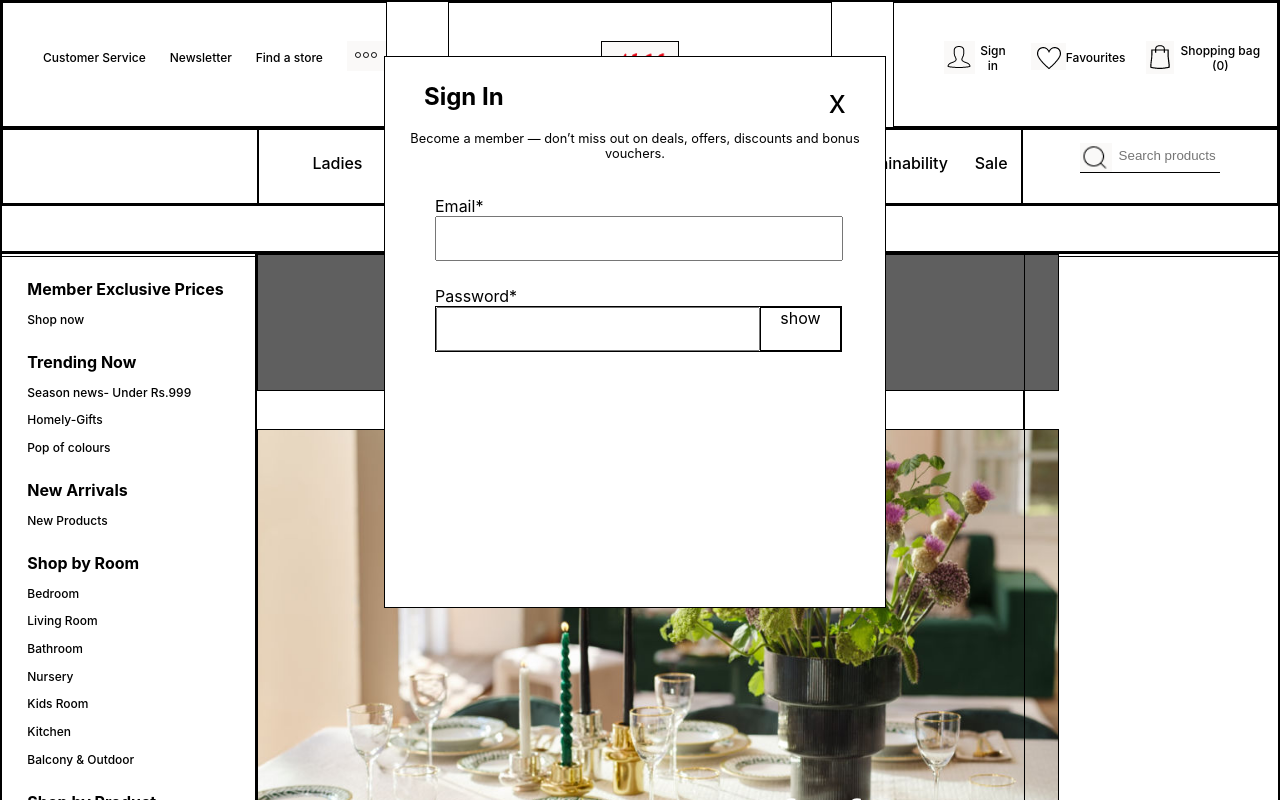
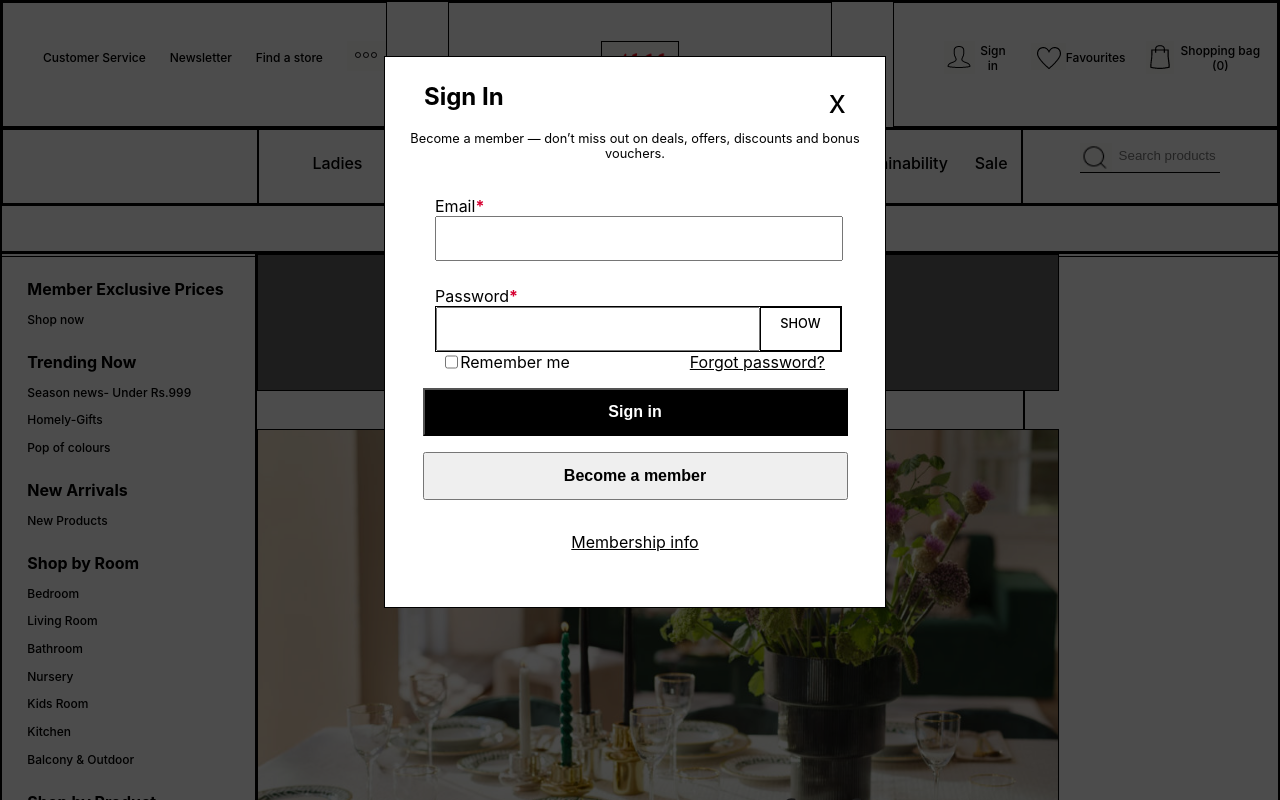
Before and after one commit to mandar-purandare/h_and_m_clone, a React (Create React App) app: page / in a window 1280 px wide. Both pictures are taken after a click on the item "Sign in". Shown: the top 800 px of the page. Built offline with nearby package versions, Linux system fonts and the light colour scheme.

Commit message:
home page, sign in, become member updated

```diff
--- a/src/App.css
+++ b/src/App.css
@@ -2,7 +2,35 @@
   text-align: center;
 }
 
-.App-logo {
+.App-Blur{
+  /* top, transparent black, faked with gradient */
+  background: linear-gradient(
+                                rgba(0, 0, 0, 0.7),
+                                rgba(0, 0, 0, 0.7)
+                              );
+  text-align: center;
+}
+
+.App-Blur img, .App-Blur + .homebody-container img {
+  filter: brightness(30%);
+}
+
+.App-Blur  .header-container input:not(.sign-in input){
+  filter: brightness(30%);
+}
+
+.App-Blur .large-banner, .App-Blur .small-banner, .App-Blur .footer{
+  filter: brightness(30%);
+}
+
+
+
+
+
+
+/*-------------------------------------------------------------------------------------------------------*/
+
+/* .App-logo {
   height: 40vmin;
   pointer-events: none;
 }
@@ -35,4 +63,4 @@
   to {
     transform: rotate(360deg);
   }
-}
+} */
--- a/src/App.js
+++ b/src/App.js
@@ -2,12 +2,16 @@ import './App.css';
 import Header from './Header';
 import HomeBody from './HomeBody';
 import Footer from './Footer';
+import { useState } from 'react';
 
 
 function App() {
+
+  const [appBlur, setAppBlur] = useState('App');
+
   return (
-    <div className="App">
-      <Header/>
+    <div className={appBlur}>
+      <Header appBlur={appBlur} setAppBlur={setAppBlur}/>
       <HomeBody/>
       <Footer/>
     </div>
--- a/src/Header.jsx
+++ b/src/Header.jsx
@@ -9,13 +9,13 @@ import magnifying_glass from './Images/magnifying-glass.png';
 import { useState } from 'react';
 import SignIn from './SignIn';
 
-function Header() {
+function Header({appBlur, setAppBlur}) {
 
    const [signInModalDisplay, setSignInModalDisplay] = useState(false);
 
    function showSignIn(){
          setSignInModalDisplay(signInModalDisplay =>  signInModalDisplay = true);
-        //  alert(signInModalDisplay);
+         setAppBlur(appBlur => appBlur = 'App-Blur');
    }
 
 
@@ -26,7 +26,7 @@ function Header() {
 
   return (
     <div className='header-container'>
-        <SignIn display={signInModalDisplay} setDisplay={setSignInModalDisplay}/>
+        <SignIn display={signInModalDisplay} setDisplay={setSignInModalDisplay} appBlur={appBlur} setAppBlur={setAppBlur}/>
         <div className='header-row-1'>
             <nav>
                 <ul className='service-links-list'>
--- a/src/SignIn.css
+++ b/src/SignIn.css
@@ -1,11 +1,13 @@
 .sign-in-modal{
     width: 500px;
     height: 550px;
+    overflow-y: auto;
     background-color: white;
     border: 1px solid black;
     position: absolute;
     top: 7%;
     left: 30%;
+    z-index: 1;
 }
 
 .title-and-close-button{
@@ -15,6 +17,12 @@
 
 .title-and-close-button > h2 {
     padding: 5% 40% 0% 5%;
+    /* border: 1px solid black; */
+}
+
+#become-member-title{
+    padding: 5% 4% 0% 5%;
+    /* border: 1px solid black; */
 }
 
 .title-and-close-button > div{
@@ -73,6 +81,155 @@
     border: 1px solid black;
     width: 20%;
     float: right;
+    padding-top: 2%;
+    font-size: 0.8em;
+    font-weight: 500;
+}
 
-    /* margin-right: 5%; */
+.forgot-password{
+    display: flex;
+    width: 100%;
+    height: 10%;
+    margin-top: 5%;
+    justify-content: space-around;
+    align-items: center;
 }
+
+.forgot-password > div{
+    display: flex;
+    justify-content: space-between;
+    width: 25%;
+}
+
+/* .sign-in-button, .become-a-member-button{
+    width: 90%;
+    height: 10%;
+    margin-top: 2%;
+
+} */
+
+.sign-in-button, .become-a-member-button{
+    width: 85%;
+    height: 3em;
+    margin-top: 1em;
+
+}
+
+.sign-in-button{
+    background-color: black;
+    color: white;
+    font-weight: 700;
+    font-size: 1em;
+}
+
+.sign-in-button:hover{
+    opacity: 0.5;
+    cursor: pointer;
+}
+
+.become-a-member-button{
+    color: black;
+    font-size: 1em;
+    font-weight: 700;
+    margin-bottom: 2em;
+}
+
+.hover{
+    cursor: pointer;
+}
+
+.underline{
+    text-decoration: underline;
+}
+
+.sign-in-modal > label > span, .become-a-member-block > label > span{
+    color: rgb(214,0,49);
+    font-weight: 700;
+}
+
+
+
+.become-a-member-block > label{
+    float: left;
+    margin-left: 10%;
+    margin-top: 5%;
+}
+
+.become-a-member-block > .become-a-member-button{
+    background-color: black;
+    color: white;
+    font-weight: 700;
+    font-size: 1em;
+}
+
+.become-a-member-block > .become-a-member-button:hover{
+    opacity: 0.5;
+}
+
+.become-a-member-block > .sign-in-button{
+    background-color: white;
+    color: black;
+}
+
+.become-a-member-block > .sign-in-button:hover{
+    opacity: 1;
+}
+
+.create-password-rules{
+    margin: auto;
+    margin-top: 20%;
+    margin-bottom: 2%;
+    /* border: 1px solid black; */
+    width: 80%;
+    height: 1%;
+    font-size: 0.8em;
+    font-weight: 500;
+    text-align: start;
+}
+
+.become-a-member-block > .date-of-birth{
+    height: 40px;
+    margin-top: 5px;
+    width: 80%;
+}
+
+.birthday-gift-message{
+    margin: auto;
+    margin-top: 1%;
+    margin-bottom: 2%;
+    /* border: 1px solid black; */
+    width: 80%;
+    height: 1%;
+    font-size: 0.8em;
+    font-weight: 500;
+    text-align: start;
+}
+
+.add-more-get-more{
+    width: 80%;
+    border: 1px solid black;
+    height: 40px;
+    margin: auto;
+    display: flex;
+    justify-content: space-around;
+    align-items: center;
+    font-weight: 500;
+}
+
+.mailing-service{
+    display: flex;
+    font-size: 0.8em;
+    justify-content: center;
+    font-weight: 500;
+    width: 80%;
+    margin: auto;
+    text-align: start;
+}
+
+.newsletter{
+    width: 80%;
+    font-size: 0.8em;
+    text-align: start;
+    margin-left: 10%;
+    font-weight: 500;
+}
--- a/src/SignIn.jsx
+++ b/src/SignIn.jsx
@@ -1,28 +1,74 @@
-import React from "react";
+import React, { useState } from "react";
 import './SignIn.css';
 
-function SignIn({display, setDisplay}){
+function SignIn({display, setDisplay, appBlur, setAppBlur}){
+
     let displayValue = display;
+
+    const [modalType, setModalType] = useState('sign-in');
 
     function closeModal(){
         setDisplay(displayValue => !displayValue);
+        setAppBlur(appBlur => appBlur = 'App')
     }
+
+    function showMemberModal(){
+        setModalType(modalType => modalType = 'become-a-member');
+    }
+
+    function showSignInModal(){
+        setModalType(modalType => modalType = 'sign-in');
+    }
+
+
     return(
         <div className="sign-in">
            <p>{displayValue?
                 <div className='sign-in-modal'>
                     <div className="title-and-close-button">
-                        <h2>Sign In</h2>
+                        {modalType === 'sign-in'? <h2>Sign In</h2>:<h2 id="become-member-title">BECOME A MEMBER</h2>}
+                        {/* <h2>Sign In</h2> */}
                         <div onClick={closeModal}>x</div>
                     </div>
                     <p>Become a member — don’t miss out on deals, offers, discounts and bonus vouchers.</p>
                     <label>Email<span>*</span></label><br/>
                     <input id="email" type="email"/><br/><br/>
-                    <label>Password<span>*</span></label><br/>
+                    <label>{modalType === 'sign-in'? 'Password':'Create a password'}<span>*</span></label><br/>
                     <div className="password-flex-div">
                         <input id="password" type="password"/>
-                        <div id="show-password">show</div>
+                        <div id="show-password" className="hover">SHOW</div>
                     </div>
+
+                    {modalType === 'sign-in'?
+                        <div>
+                            <div className="forgot-password">
+                                <div>
+                                    <input className="hover" type="checkbox"/>
+                                    <p>Remember me</p>
+                                </div>
+                                <p className="hover underline">Forgot password?</p>
+                            </div>
+                            <button className="sign-in-button">Sign in</button>
+                            <button className="become-a-member-button hover" onClick={showMemberModal}>Become a member</button>
+                            <p className="hover underline">Membership info</p>
+                        </div>:
+                        <div className="become-a-member-block">
+                            <p className="create-password-rules">8 characters1 lowercase1 uppercase1 number</p>
+                            <label>Date of birth<span>*</span></label><br/>
+                            <input type="date" className="date-of-birth"/><br/>
+                            <p className="birthday-gift-message">H&M wants to give you a special treat on your birthday</p>
+                            <div className="add-more-get-more"><p>ADD MORE & GET MORE</p><p>V</p></div><br/>
+                            <div className="mailing-service"><input type="checkbox"/><p>Yes, email me offers, style updates, and special invites to sales and events.</p></div><br/>
+                            <p className="newsletter">Wish your inbox was more stylish? No problem, just subscribe to our newsletter. Find out what's hot and happening in the world of fashion, beauty, and home decor. Plus, you'll get bonus vouchers, birthday offers, and special invites to sales and events – straight to your inbox!</p>
+                            <br/>
+                            <p className="newsletter">By clicking ‘Become a member’, I agree to the H&M Membership</p>
+                            <p className="newsletter underline">Terms & conditions</p><br/>
+                            <p className="newsletter">To give you the full membership experience, we will process your personal data in accordance with the H&M's<span className="underline"> Privacy Notice</span></p>
+                            <button className="sign-in-button" onClick={showSignInModal}>Sign in</button>
+                            <button className="become-a-member-button hover">Become a member</button>
+                        </div>
+                    }
+
                 </div>
                 :
                 <div></div>
```
